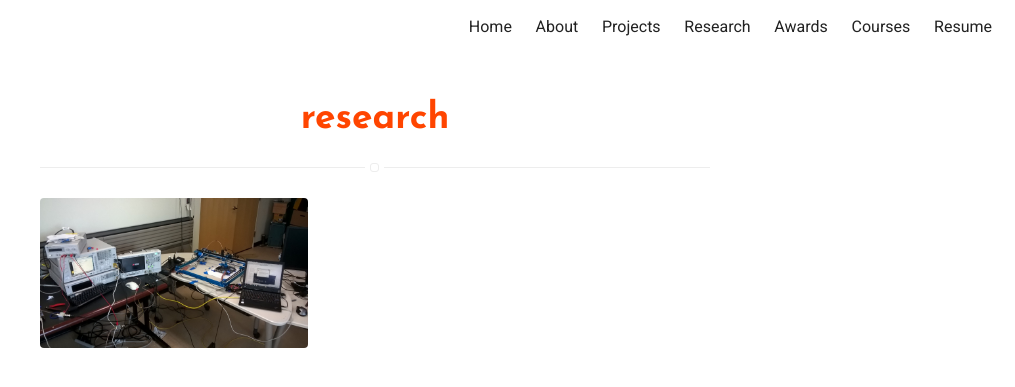
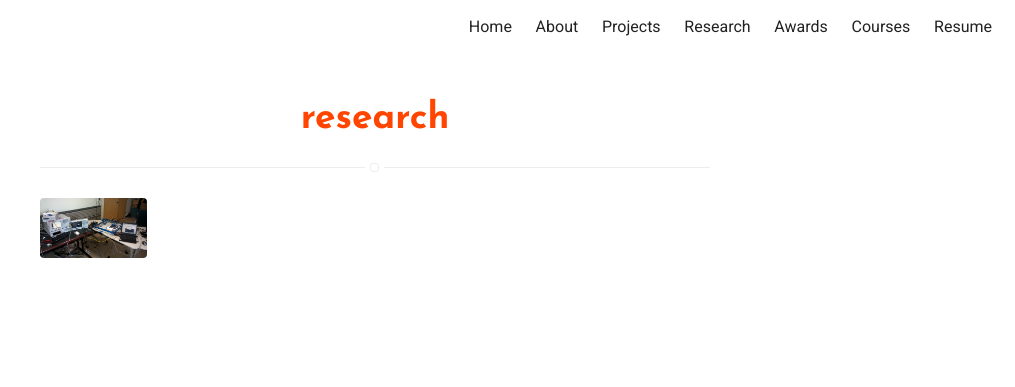
Before and after one commit to azraismail/azraismail.github.io, a Jekyll site: the page built from research.html, in a window 1280 px wide. Shown: the top 387 px of the page, without its empty margins (265-1280 px from the left). Built offline with Jekyll 4.4.1, drawn with Linux system fonts in a browser that asks for light colours.

Commit message:
Update home-blog-projects.sass

```diff
--- a/_sass/pages/home-blog-projects.sass
+++ b/_sass/pages/home-blog-projects.sass
@@ -34,9 +34,10 @@
 .coursework > .list,
 .projects > .list
     > .item
-        display: inline
+        display: inline-block
         width: 40%
         margin: 10 auto
+        float: left
 
     > .item > .image
         position: relative
@@ -50,6 +51,7 @@
         text-decoration: none
 
     > .item > .image > .url > .title
+        position: absolute
         margin: 20
         width: 100%
         font-size: 1.6rem
```
